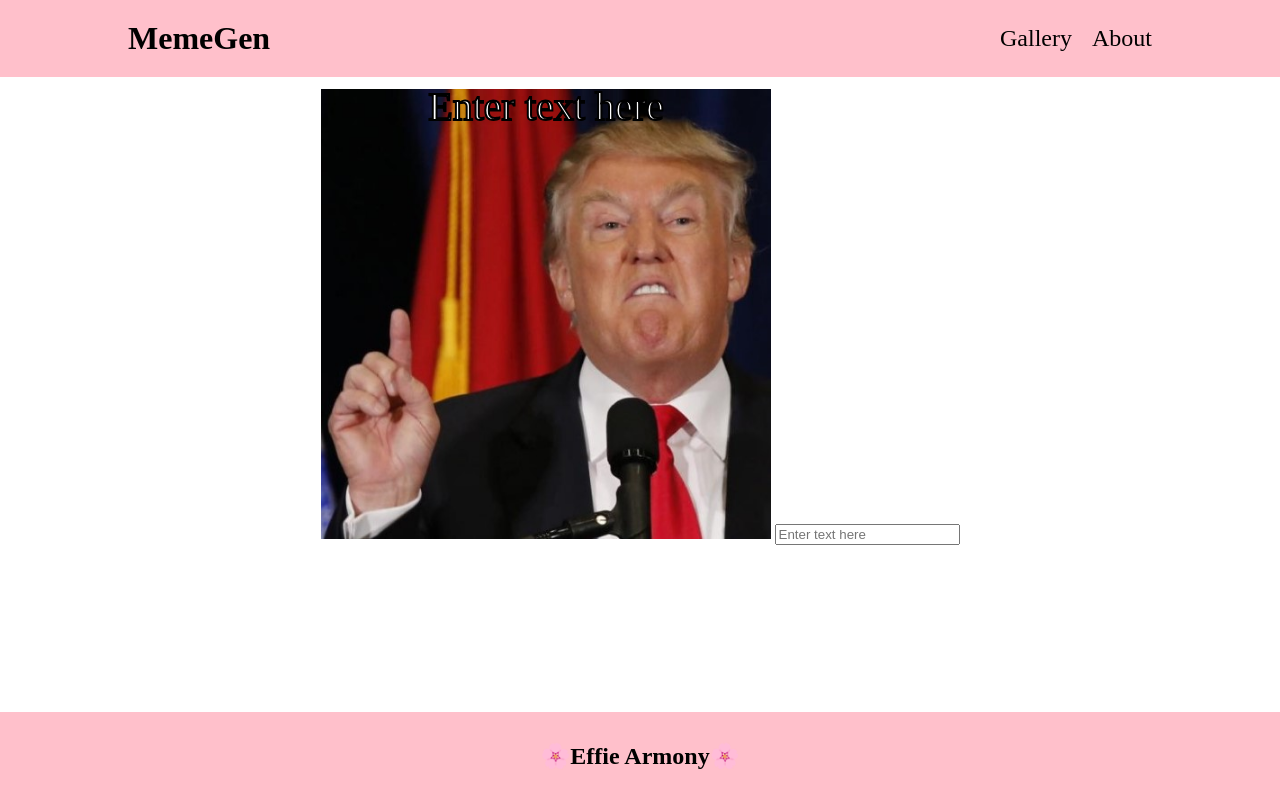
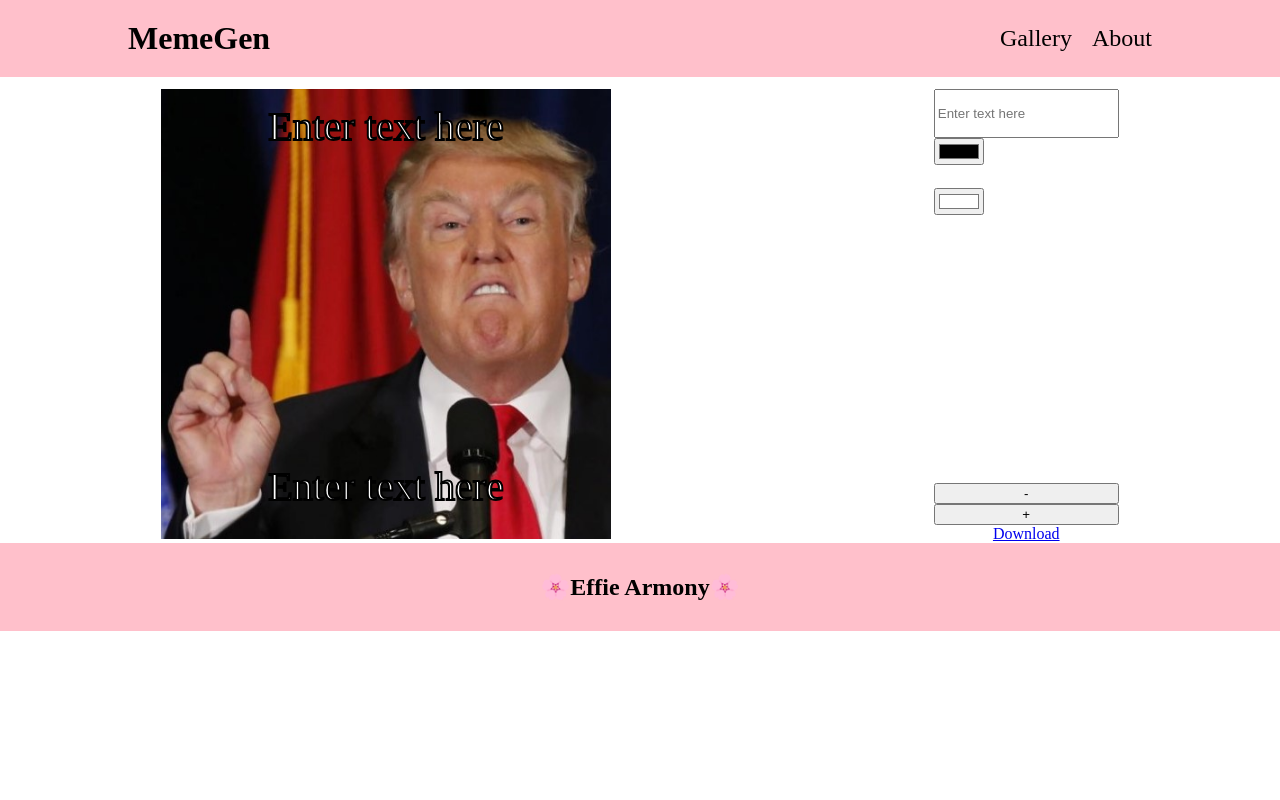
Before and after one commit to effiesharmony/Meme-generator, a plain HTML site: page index.html in a window 1280 px wide. Both pictures are taken after a click on the picture 75 px from the left and 164 px from the top of the page. Drawn offline with Linux system fonts and the light colour scheme.

Commit message:
Add font color & size manipulation & second line to meme

```diff
--- a/css/styles/components/editor.css
+++ b/css/styles/components/editor.css
@@ -0,0 +1,9 @@
+.editor{
+    justify-content: space-around;
+}
+
+.control-panel{
+  display: grid;
+  grid-template-columns: 1fr;
+  grid-template-rows: 1fr 1fr 6fr;
+}
--- a/css/styles/components/footer.css
+++ b/css/styles/components/footer.css
@@ -1,6 +1,5 @@
 .main-footer {
-    position: absolute;
-    bottom: 0;
+    top: 100%;
     width: 100%;
     text-align: center;
     padding: 10px;
--- a/index.html
+++ b/index.html
@@ -28,11 +28,19 @@
         </ul>
     </section>
 
+    <section hidden class="editor">
+        <div class="canvas-container">
+        <canvas class="canvas" width="450" height="450"></canvas>
+        </div>
 
-    <section hidden class="editor">
-        <canvas class="canvas" width="450" height="450"></canvas>
-        <input type="text" class="text-input" placeholder="Enter text here">
-        <!-- <a href="#" onclick="downloadCanvas(this)" download>Download</a> -->
+        <div class="control-panel">
+            <input type="text" class="text-input" placeholder="Enter text here">
+            <input type="color" class="stroke-color">
+            <input type="color" class="fill-color" value="#ffffff">
+            <button class="font-size-decrease" onclick="onFontDecrease()">-</button>
+            <button class="font-size-increase" onclick="onFontIncrease()">+</button>
+            <a href="#" onclick="downloadCanvas(this)" download>Download</a>
+        </div>
     </section>
 
     <footer class="main-footer">
--- a/js/memeController.js
+++ b/js/memeController.js
@@ -9,14 +9,15 @@ function renderMeme() {
     const meme = getMeme()
     const elImg = document.querySelector(`.img${meme.selectedImgId}`)
     gCtx.drawImage(elImg, 0, 0, gCanvas.width, gCanvas.height)
-    drawText(meme.lines[0].txt, 225, 20)
+    drawText(meme.lines[0].txt, 225, 40)
+    drawText(meme.lines[1].txt, 225, 400)
 }
 
 function drawText(text, x, y) {
     gCtx.lineWidth = 2
     gCtx.strokeStyle = gMeme.lines[0].strokeColor
     gCtx.fillStyle = gMeme.lines[0].fillColor
-    gCtx.font = '40px Impact'
+    gCtx.font = `${gMeme.lines[0].size}px Impact`
     gCtx.textAlign = 'center'
     gCtx.textBaseline = 'middle'
     gCtx.fillText(text, x, y)
@@ -33,5 +34,15 @@ function renderInput() {
 
 function onShowEditor() {
     document.querySelector('.gallery').style.display = 'none'
-    document.querySelector('.editor').style.display = 'block'
+    document.querySelector('.editor').style.display = 'flex'
 }
+
+function onFontIncrease() {
+    fontBigger()
+    renderMeme()
+}
+
+function onFontDecrease() {
+    fontSmaller()
+    renderMeme()
+}
--- a/js/memeService.js
+++ b/js/memeService.js
@@ -9,7 +9,14 @@ var gMeme = {
     lines: [
         {
             txt: 'Enter text here',
-            size: 20,
+            size: 40,
+            strokeColor: 'black',
+            fillColor: 'white'
+        },
+
+        {
+            txt: 'Enter text here',
+            size: 40,
             strokeColor: 'black',
             fillColor: 'white'
         }
@@ -20,30 +27,40 @@ function getMeme() {
     return gMeme
 }
 
-function setLineTxt(text){
+function setLineTxt(text) {
     gMeme.lines[0].txt = text
 }
 
-function setImg(imgId){
-    gMeme.selectedImgId = imgId
+function fontBigger() {
+    gMeme.lines[0].size += 2
 }
 
+function fontSmaller() {
+    gMeme.lines[0].size -= 2
 
+}
 
+function setStrokeColor() {
+    // gMeme.lines[0].strokeColor =
+}
 
+function setFillColor() {
 
+}
 
+function setImg(imgId) {
+    gMeme.selectedImgId = imgId
+    // const elImg = document.querySelector(`.img${imgId}`)
+    // gCanvas.height = (elImg.naturalHeight / elImg.naturalWidth) * gCanvas.width
+    // gCtx.drawImage(elImg, 0, 0, gCanvas.width, gCanvas.height)
+}
 
-
-
-
-
-
-
-
-function onSelectImg(elImg) {
-    gCtx.drawImg(elImg, 0, 0, gCanvas.width, gCanvas.height)
-}
+// function onSelectImg(elImg) {
+//     console.log(gCanvas.height)
+//     gCanvas.height = (elImg.naturalHeight / elImg.naturalWidth) * gCanvas.width
+//     gCtx.drawImage(elImg, 0, 0, gCanvas.width, gCanvas.height)
+//     gCtx.drawImg(elImg, 0, 0, img.naturalWidth.width, img.naturalHeight.height)
+// }
 
 function onDownloadCanvas(elLink) {
     const dataUrl = gCanvas.toDataURL()
```
